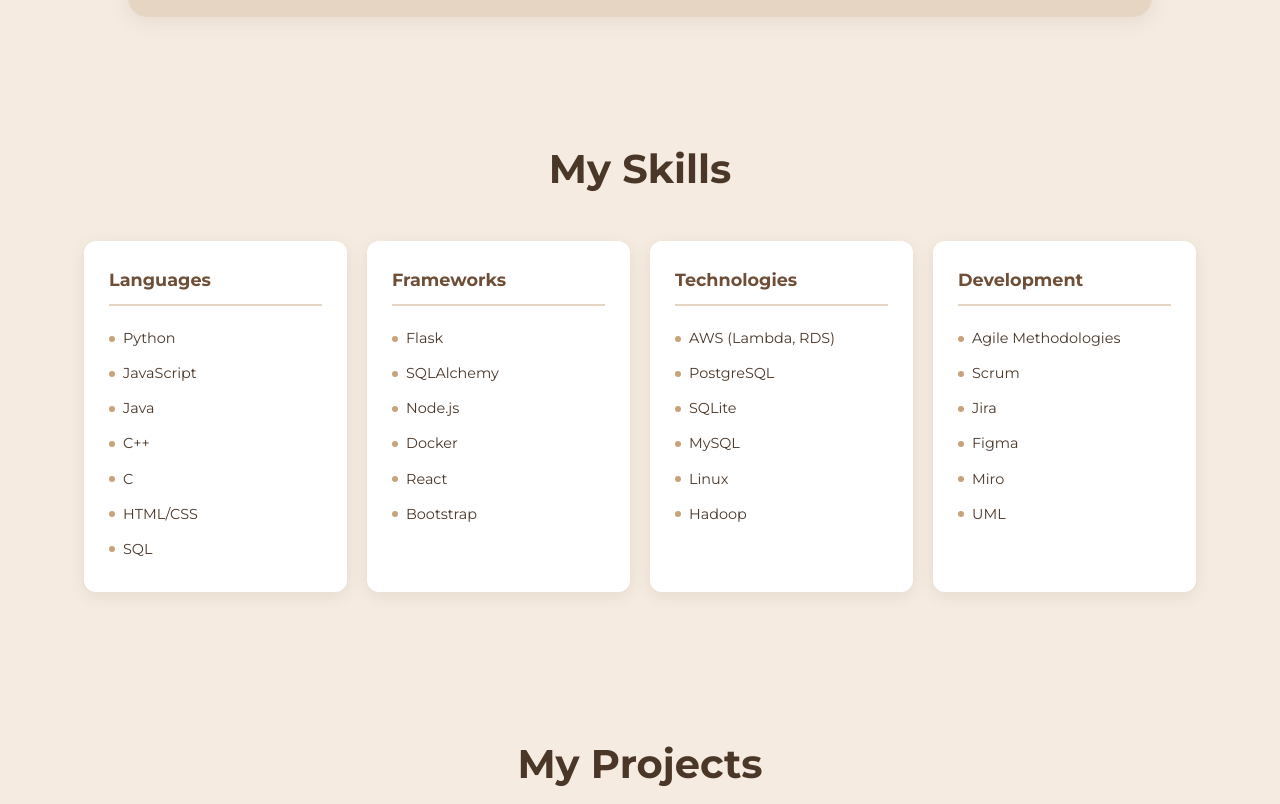
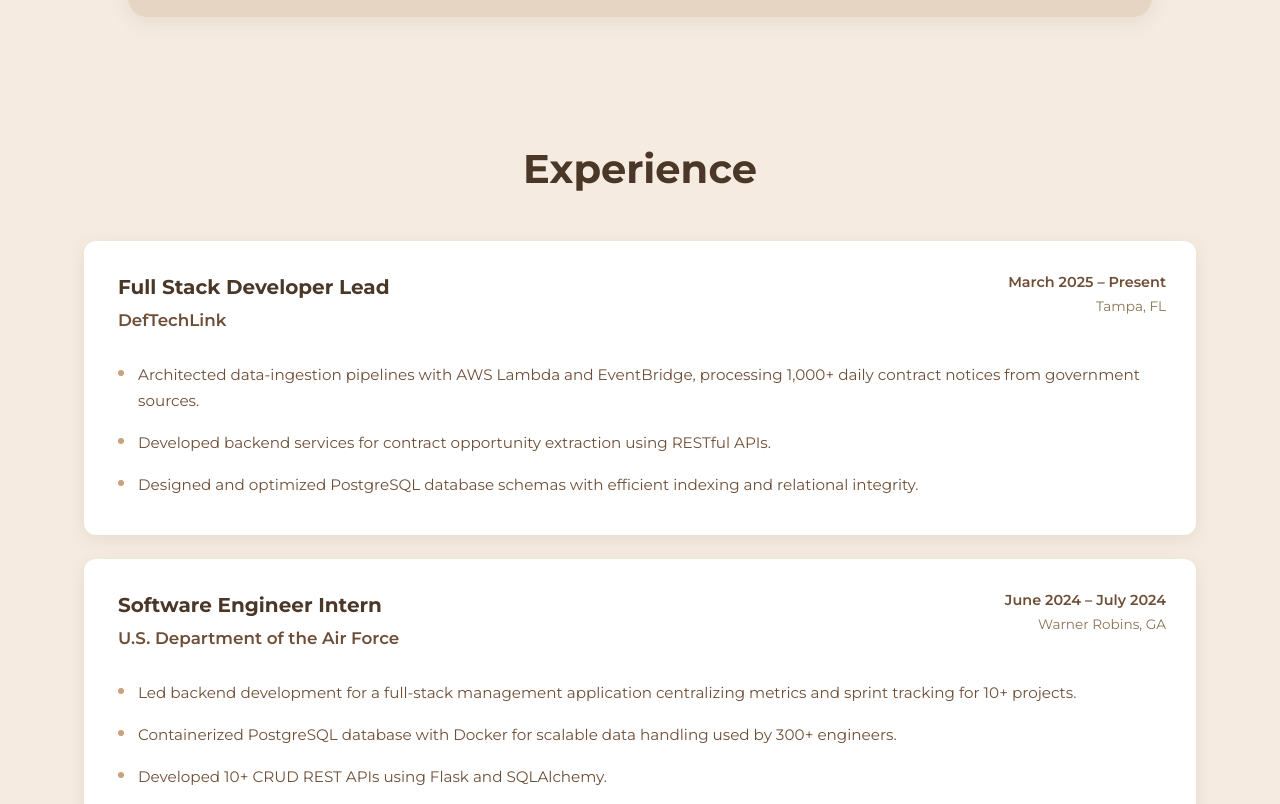
Before and after one commit to jaguan2/personal-portfolio, a React (Vite) app: page / in a window 1280 px wide. Shown: the part 1316-2120 px from the top of the page. Built offline with nearby package versions, Linux system fonts and the light colour scheme.

Commit message:
updated portfolio to have a expereince section, also made all the sections more uniform

```diff
--- a/src/App.jsx
+++ b/src/App.jsx
@@ -1,5 +1,6 @@
 import Header from './components/Header'
 import About from './components/About'
+import Experience from './components/Experience'
 import Skills from './components/Skills'
 import Projects from './components/Projects'
 import Footer from './components/Footer'
@@ -10,6 +11,7 @@
     <>
       <Header />
       <About />
+      <Experience />
       <Skills />
       <Projects />
       <Footer />
--- /dev/null
+++ b/src/components/Experience.css
@@ -0,0 +1,141 @@
+#experience {
+  padding: 60px 5% 80px;
+  color: #4a3728;
+}
+
+#experience h1 {
+  text-align: center;
+  margin-bottom: 40px;
+  color: #4a3728;
+  font-size: 2.5rem;
+  font-weight: 700;
+}
+
+#experience .container {
+  max-width: 1200px;
+  margin: 0 auto;
+  padding: 0 20px;
+}
+
+.experience-timeline {
+  display: flex;
+  flex-direction: column;
+  gap: 24px;
+}
+
+.experience-card {
+  background: #fff;
+  border-radius: 12px;
+  padding: 30px;
+  box-shadow: 0 4px 15px rgba(111, 78, 55, 0.1);
+  transition: transform 0.3s ease, box-shadow 0.3s ease;
+  border-left: 4px solid transparent;
+}
+
+.experience-card:hover {
+  transform: translateY(-5px);
+  box-shadow: 0 12px 30px rgba(111, 78, 55, 0.18);
+  border-left-color: #c8a27a;
+}
+
+.experience-header {
+  display: flex;
+  justify-content: space-between;
+  align-items: flex-start;
+  margin-bottom: 20px;
+  gap: 20px;
+}
+
+.experience-header h3 {
+  color: #4a3728;
+  font-size: 1.25rem;
+  font-weight: 700;
+  margin-bottom: 4px;
+  transition: color 0.3s ease;
+}
+
+.experience-card:hover .experience-header h3 {
+  color: #6f4e37;
+}
+
+.company {
+  color: #6f4e37;
+  font-size: 1.05rem;
+  font-weight: 600;
+  transition: color 0.3s ease;
+}
+
+.experience-card:hover .company {
+  color: #c8a27a;
+}
+
+.experience-meta {
+  text-align: right;
+  flex-shrink: 0;
+}
+
+.period {
+  display: block;
+  color: #6f4e37;
+  font-size: 0.9rem;
+  font-weight: 600;
+}
+
+.location {
+  display: block;
+  color: #8b7355;
+  font-size: 0.85rem;
+  margin-top: 2px;
+}
+
+.experience-details {
+  list-style: none;
+  padding: 0;
+  margin: 0;
+}
+
+.experience-details li {
+  color: #6f4e37;
+  font-size: 0.95rem;
+  line-height: 1.7;
+  padding: 8px 0;
+  padding-left: 20px;
+  position: relative;
+  transition: transform 0.2s ease;
+}
+
+.experience-details li:hover {
+  transform: translateX(5px);
+}
+
+.experience-details li::before {
+  content: '';
+  position: absolute;
+  left: 0;
+  top: 16px;
+  width: 6px;
+  height: 6px;
+  background: #c8a27a;
+  border-radius: 50%;
+  transition: background 0.3s ease, transform 0.3s ease;
+}
+
+.experience-details li:hover::before {
+  background: #6f4e37;
+  transform: scale(1.3);
+}
+
+@media (max-width: 600px) {
+  .experience-header {
+    flex-direction: column;
+    gap: 10px;
+  }
+
+  .experience-meta {
+    text-align: left;
+  }
+
+  .experience-card {
+    padding: 24px;
+  }
+}
--- /dev/null
+++ b/src/components/Experience.jsx
@@ -0,0 +1,59 @@
+import './Experience.css'
+
+const experiences = [
+  {
+    title: 'Full Stack Developer Lead',
+    company: 'DefTechLink',
+    location: 'Tampa, FL',
+    period: 'March 2025 – Present',
+    description: [
+      'Architected data-ingestion pipelines with AWS Lambda and EventBridge, processing 1,000+ daily contract notices from government sources.',
+      'Developed backend services for contract opportunity extraction using RESTful APIs.',
+      'Designed and optimized PostgreSQL database schemas with efficient indexing and relational integrity.'
+    ]
+  },
+  {
+    title: 'Software Engineer Intern',
+    company: 'U.S. Department of the Air Force',
+    location: 'Warner Robins, GA',
+    period: 'June 2024 – July 2024',
+    description: [
+      'Led backend development for a full-stack management application centralizing metrics and sprint tracking for 10+ projects.',
+      'Containerized PostgreSQL database with Docker for scalable data handling used by 300+ engineers.',
+      'Developed 10+ CRUD REST APIs using Flask and SQLAlchemy.'
+    ]
+  }
+]
+
+function Experience() {
+  return (
+    <section id="experience">
+      <div className="container">
+        <h1>Experience</h1>
+        <div className="experience-timeline">
+          {experiences.map((exp) => (
+            <div key={exp.company} className="experience-card">
+              <div className="experience-header">
+                <div>
+                  <h3>{exp.title}</h3>
+                  <p className="company">{exp.company}</p>
+                </div>
+                <div className="experience-meta">
+                  <span className="period">{exp.period}</span>
+                  <span className="location">{exp.location}</span>
+                </div>
+              </div>
+              <ul className="experience-details">
+                {exp.description.map((item, index) => (
+                  <li key={index}>{item}</li>
+                ))}
+              </ul>
+            </div>
+          ))}
+        </div>
+      </div>
+    </section>
+  )
+}
+
+export default Experience
--- a/src/components/Header.jsx
+++ b/src/components/Header.jsx
@@ -11,6 +11,7 @@
           <ul>
             <li><a href="#header">Home</a></li>
             <li><a href="#about">About</a></li>
+            <li><a href="#experience">Experience</a></li>
             <li><a href="#skills">Skills</a></li>
             <li><a href="#projects">Projects</a></li>
           </ul>
--- a/src/components/Projects.css
+++ b/src/components/Projects.css
@@ -39,7 +39,12 @@
 
 .slider-btn:hover {
   background: #c8a27a;
-  transform: scale(1.1);
+  transform: scale(1.15);
+  box-shadow: 0 4px 15px rgba(200, 162, 122, 0.4);
+}
+
+.slider-btn:active {
+  transform: scale(0.95);
 }
 
 .slide {
@@ -53,6 +58,11 @@
   gap: 40px;
   align-items: center;
   text-align: left;
+  transition: box-shadow 0.3s ease;
+}
+
+.slide:hover {
+  box-shadow: 0 8px 35px rgba(111, 78, 55, 0.15);
 }
 
 .slide-content {
@@ -63,6 +73,11 @@
   margin-bottom: 12px;
   color: #4a3728;
   font-size: 1.75rem;
+  transition: color 0.3s ease;
+}
+
+.slide:hover h2 {
+  color: #6f4e37;
 }
 
 .slide .technologies {
@@ -70,6 +85,11 @@
   color: #6f4e37;
   font-size: 0.9rem;
   font-weight: 600;
+  transition: color 0.3s ease;
+}
+
+.slide:hover .technologies {
+  color: #c8a27a;
 }
 
 .slide .description {
@@ -103,8 +123,8 @@
 
 .media-container img:hover,
 .media-container video:hover {
-  transform: scale(1.02);
-  box-shadow: 0 8px 25px rgba(111, 78, 55, 0.2);
+  transform: scale(1.03);
+  box-shadow: 0 10px 30px rgba(111, 78, 55, 0.25);
 }
 
 .slider-dots {
@@ -126,11 +146,12 @@
 
 .dot:hover {
   background: #c8a27a;
+  transform: scale(1.2);
 }
 
 .dot.active {
   background: #6f4e37;
-  transform: scale(1.2);
+  transform: scale(1.3);
 }
 
 @media (max-width: 900px) {
--- a/src/components/Projects.jsx
+++ b/src/components/Projects.jsx
@@ -43,7 +43,7 @@
 
   return (
     <section id="projects">
-      <h1>My Projects</h1>
+      <h1>Projects</h1>
       <div className="slider-container">
         <button className="slider-btn prev-btn" onClick={goToPrevious} aria-label="Previous project">
           &#10094;
--- a/src/components/Skills.css
+++ b/src/components/Skills.css
@@ -12,7 +12,7 @@
 }
 
 #skills .container {
-  max-width: 1400px;
+  max-width: 1200px;
   margin: 0 auto;
   padding: 0 20px;
 }
@@ -43,6 +43,11 @@
   margin-bottom: 15px;
   padding-bottom: 10px;
   border-bottom: 2px solid #e6d5c3;
+  transition: color 0.3s ease;
+}
+
+.skill-card:hover h3 {
+  color: #4a3728;
 }
 
 .skill-card ul {
@@ -58,6 +63,11 @@
   display: flex;
   align-items: center;
   gap: 8px;
+  transition: transform 0.2s ease;
+}
+
+.skill-card li:hover {
+  transform: translateX(5px);
 }
 
 .skill-card li::before {
@@ -67,6 +77,12 @@
   background: #c8a27a;
   border-radius: 50%;
   flex-shrink: 0;
+  transition: background 0.3s ease, transform 0.3s ease;
+}
+
+.skill-card li:hover::before {
+  background: #6f4e37;
+  transform: scale(1.3);
 }
 
 @media (max-width: 900px) {
--- a/src/components/Skills.jsx
+++ b/src/components/Skills.jsx
@@ -23,7 +23,7 @@
   return (
     <section id="skills">
       <div className="container">
-        <h1>My Skills</h1>
+        <h1>Skills</h1>
         <div className="skills-grid">
           {skillsData.map((item) => (
             <div key={item.category} className="skill-card">
```
